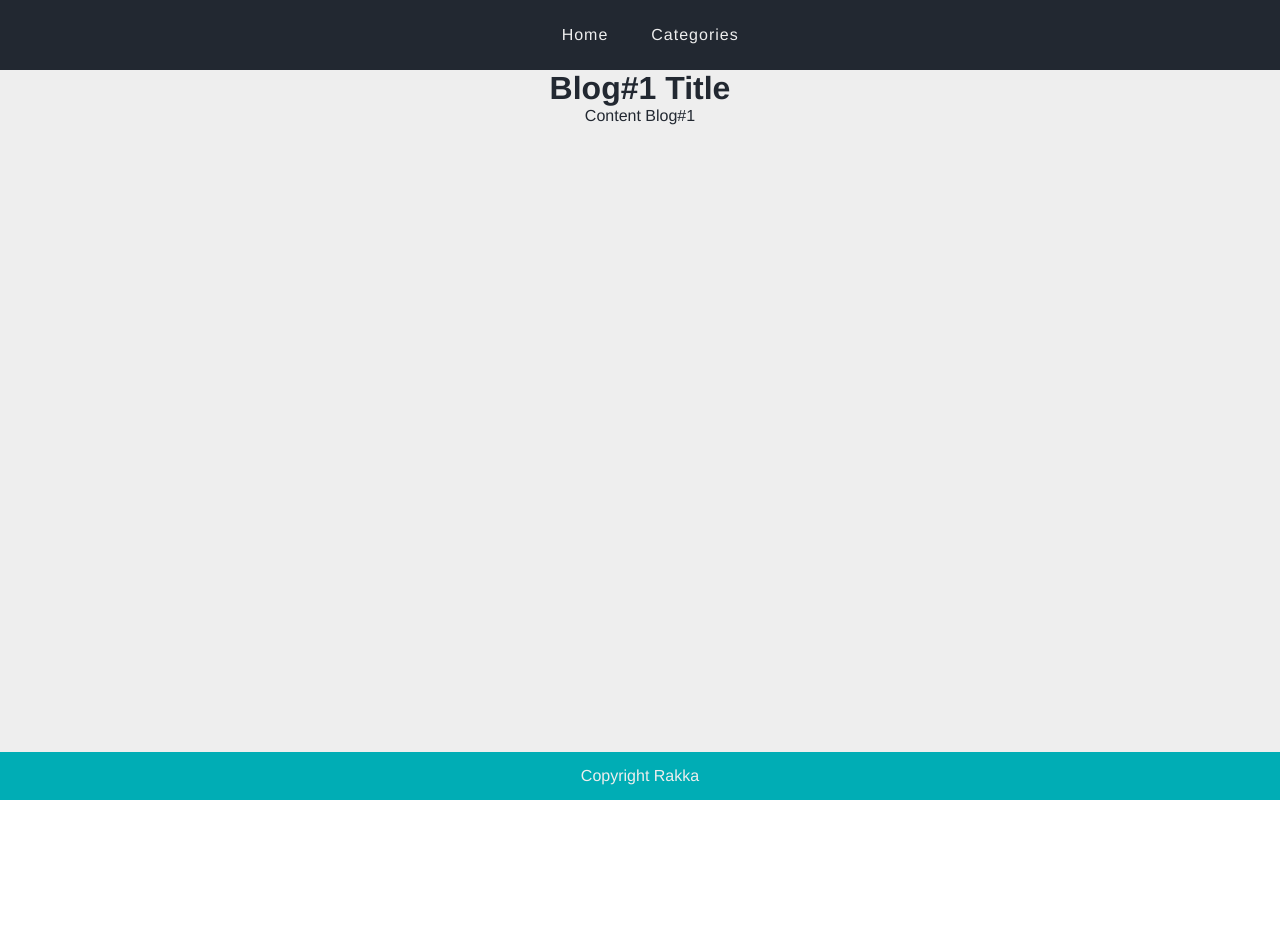
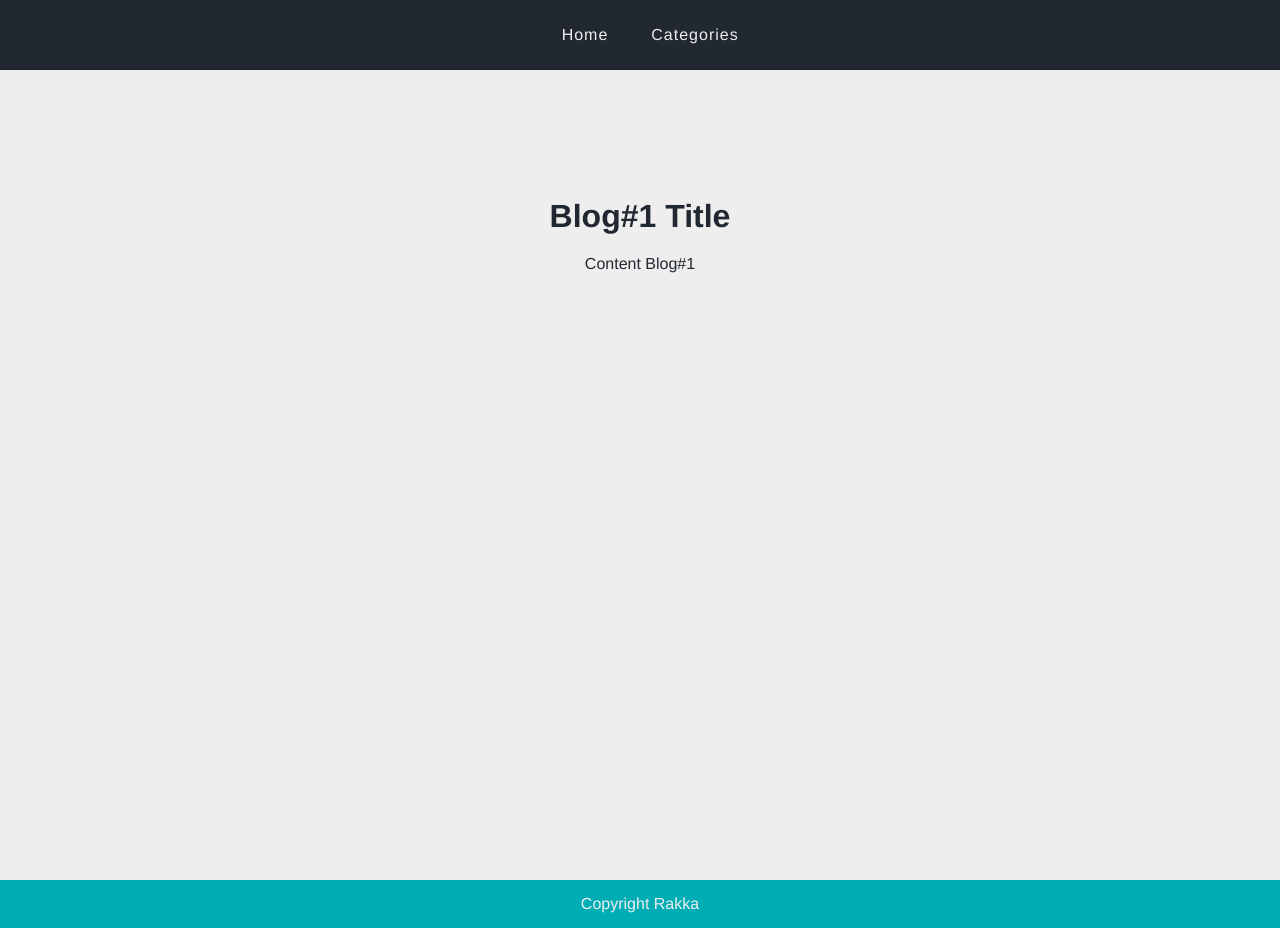
Before and after one commit to rakkaalhazimi/Vue-Blogspot, a Vue app: page /post/1 in a window 1280 px wide. Before the commit the page ends 800 px from the top, so only its background shows below. Built offline with nearby package versions, Linux system fonts and the light colour scheme.

Commit message:
setup blog post style and bind its attributes

```diff
--- a/src/components/BlogPost.vue
+++ b/src/components/BlogPost.vue
@@ -1,7 +1,7 @@
 <template>
   <div class="blog-post">
-    <h2>{{ title }}</h2>
-    <p>{{ content }}</p>
+    <h2 class="blog-title">{{ title }}</h2>
+    <p class="blog-content" v-html="content"></p>
   </div>
 </template>
 
--- a/src/static/post.css
+++ b/src/static/post.css
@@ -1,3 +1,12 @@
 .blog-post {
+    margin: var(--side-margin) var(--side-margin);
     color: var(--main-bg);
 }
+
+.blog-title {
+    margin-bottom: var(--space);
+}
+
+.blog-content {
+
+}
--- a/src/static/responsive.css
+++ b/src/static/responsive.css
@@ -3,3 +3,13 @@
         grid-template-columns: repeat(2, var(--card-width));
     }
 }
+
+@media (max-width: 600px) {
+    h1 {
+        font-size: 2.5em;
+    }
+
+    .blog-card-list {
+        grid-template-columns: repeat(1, var(--card-width));
+    }
+}
--- a/src/views/BlogPostView.vue
+++ b/src/views/BlogPostView.vue
@@ -1,10 +1,8 @@
 <template>
-  <div class="blog-post">
-    <BlogPost
-      :title="post.title"
-      :content="post.content"
-    />
-  </div>
+  <BlogPost
+    :title="post.title"
+    :content="post.content"
+  />
 </template>
 
 <script>
```
